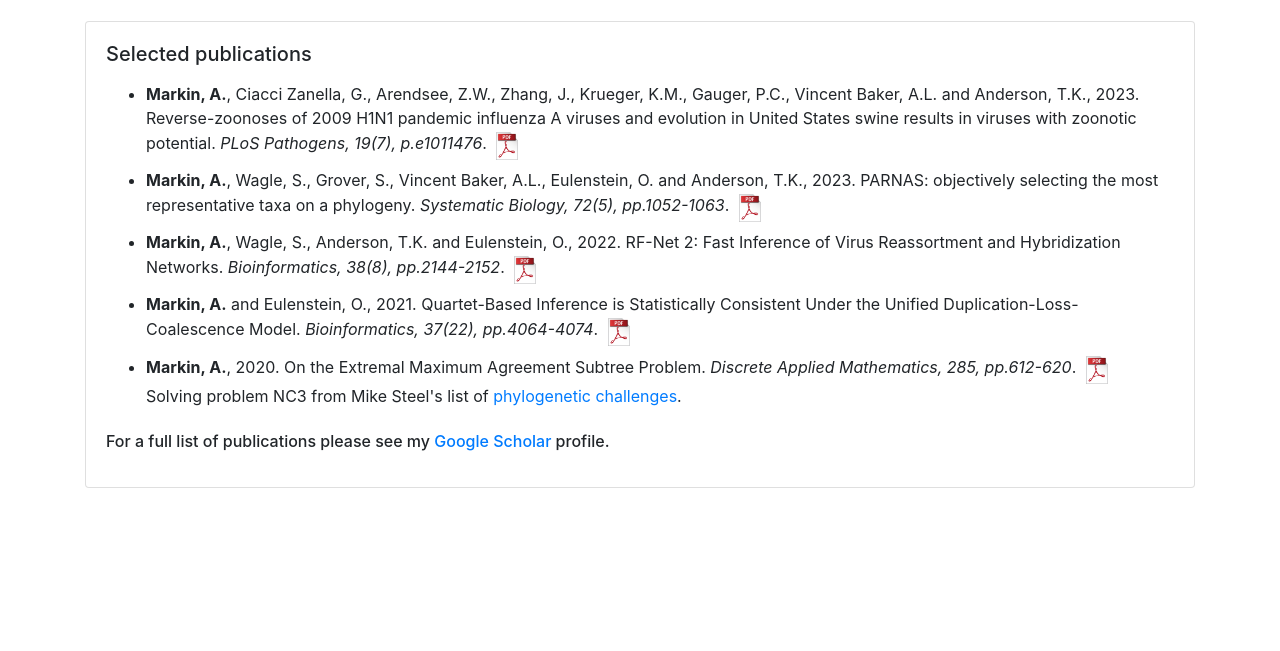
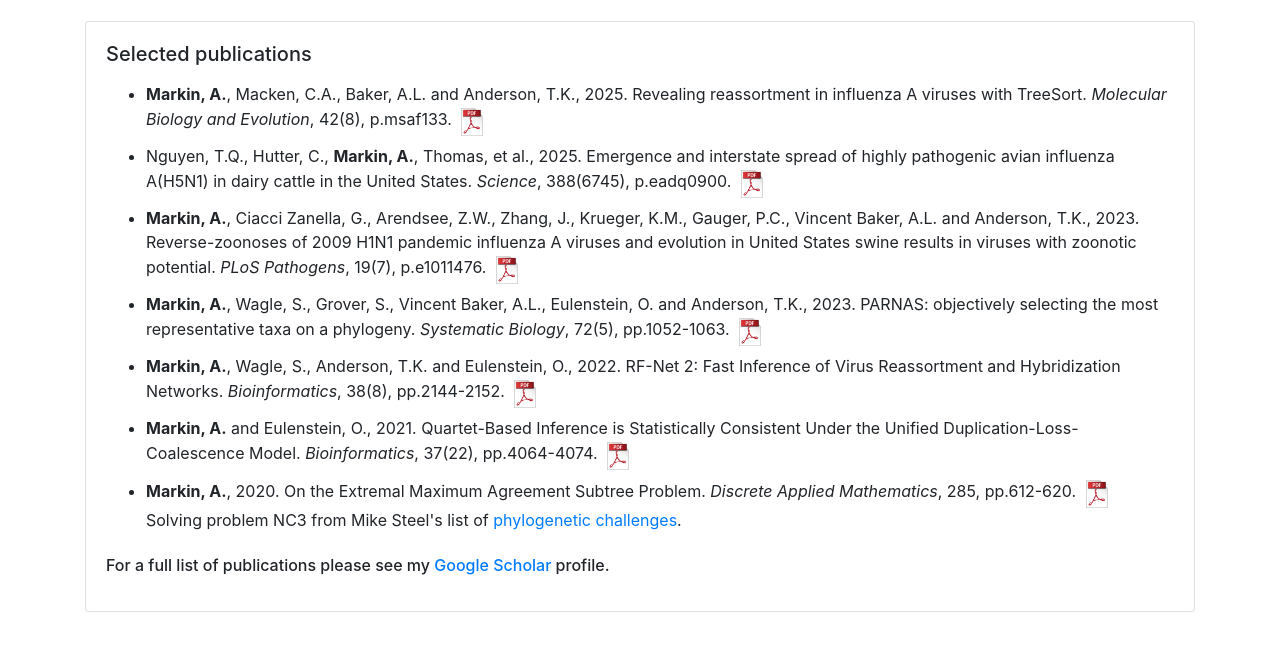
Before and after one commit to markin-alex/markin-alex.github.io, a plain HTML site: page publications.html in a window 1280 px wide. Shown: the part 59-710 px from the top of the page. Drawn offline with nearby package versions, Linux system fonts and the light colour scheme.

Commit message:
selected publications update - Nov 2025

```diff
--- a/publications.html
+++ b/publications.html
@@ -70,17 +70,32 @@
 					<a id="selected" style="position:absolute; top:-25px;"></a>
                     <p class="card-text">
                     <ul>
-            <li><b>Markin, A.</b>, Ciacci Zanella, G., Arendsee, Z.W., Zhang, J., Krueger, K.M., Gauger, P.C., Vincent Baker, A.L. and Anderson, T.K., 2023.
+                        <li><b>Markin, A.</b>, Macken, C.A., Baker, A.L. and Anderson, T.K., 2025. Revealing reassortment in influenza A viruses with TreeSort.
+							<i>Molecular Biology and Evolution</i>, 42(8), p.msaf133.
+							<a href="documents/papers/MarkinA_TreeSort_MBE_2025.pdf" target="_blank">
+                                <img src="images/pdf-icon.png" alt="(pdf)" width="24px" height="30px"
+                                               style="margin-left: 5px"/>
+                            </a>
+						</li>
+                        <li> Nguyen, T.Q., Hutter, C., <b>Markin, A.</b>, Thomas, et al., 2025.
+                            Emergence and interstate spread of highly pathogenic avian influenza A(H5N1) in dairy cattle in the United States.
+                            <i>Science</i>, 388(6745), p.eadq0900.
+                            <a href="documents/papers/Nguyen_Science_2025.pdf" target="_blank">
+                                <img src="images/pdf-icon.png" alt="(pdf)" width="24px" height="30px"
+                                               style="margin-left: 5px"/>
+                            </a>
+                        </li>
+                        <li><b>Markin, A.</b>, Ciacci Zanella, G., Arendsee, Z.W., Zhang, J., Krueger, K.M., Gauger, P.C., Vincent Baker, A.L. and Anderson, T.K., 2023.
 							Reverse-zoonoses of 2009 H1N1 pandemic influenza A viruses and evolution in United States swine results in viruses with zoonotic potential.
-							<i>PLoS Pathogens, 19(7), p.e1011476</i>.
+							<i>PLoS Pathogens</i>, 19(7), p.e1011476.
 							<a href="documents/papers/MarkinA_PLOS_Pathogens_2023.pdf" target="_blank">
                                 <img src="images/pdf-icon.png" alt="(pdf)" width="24px" height="30px"
                                                style="margin-left: 5px"/>
                             </a>
 						</li>
-            <li><b>Markin, A.</b>, Wagle, S., Grover, S., Vincent Baker, A.L., Eulenstein, O. and Anderson, T.K., 2023.
+                        <li><b>Markin, A.</b>, Wagle, S., Grover, S., Vincent Baker, A.L., Eulenstein, O. and Anderson, T.K., 2023.
 							PARNAS: objectively selecting the most representative taxa on a phylogeny.
-							<i>Systematic Biology, 72(5), pp.1052-1063</i>.
+							<i>Systematic Biology</i>, 72(5), pp.1052-1063.
 							<a href="documents/papers/MarkinA_SystematicBiology_2023.pdf" target="_blank">
                               <img src="images/pdf-icon.png" alt="(pdf)" width="24px" height="30px"
                                                style="margin-left: 5px"/>
@@ -88,7 +103,7 @@
 						</li>
 						<li><b>Markin, A.</b>, Wagle, S., Anderson, T.K. and Eulenstein, O., 2022.
 							RF-Net 2: Fast Inference of Virus Reassortment and Hybridization Networks.
-							<i>Bioinformatics, 38(8), pp.2144-2152</i>.
+							<i>Bioinformatics</i>, 38(8), pp.2144-2152.
 
 							<a href="documents/papers/RF-Net-2_bioinformatics_preprint.pdf" target="_blank">
                                 <img src="images/pdf-icon.png" alt="(pdf)" width="24px" height="30px"
@@ -97,7 +112,7 @@
 						</li>
 						<li><b>Markin, A.</b> and Eulenstein, O., 2021.
 							Quartet-Based Inference is Statistically Consistent Under the Unified Duplication-Loss-Coalescence Model.
-							<i>Bioinformatics, 37(22), pp.4064-4074</i>.
+							<i>Bioinformatics</i>, 37(22), pp.4064-4074.
 
 							<a href="documents/papers/quartets-DLC-bioinf-author.pdf" target="_blank">
                                 <img src="images/pdf-icon.png" alt="(pdf)" width="24px" height="30px"
@@ -106,7 +121,7 @@
 						</li>
                         <li><b>Markin, A.</b>, 2020.
                             On the Extremal Maximum Agreement Subtree Problem.
-                            <i>Discrete Applied Mathematics, 285, pp.612-620</i>. <a href="documents/papers/amarkin-extremal-MAST-published.pdf" target="_blank">
+                            <i>Discrete Applied Mathematics</i>, 285, pp.612-620. <a href="documents/papers/amarkin-extremal-MAST-published.pdf" target="_blank">
                                 <img src="images/pdf-icon.png" alt="(pdf)" width="24px" height="30px"
                                                style="margin-left: 5px"/>
                             </a>
```
Also changed, not shown: 2 other files.
